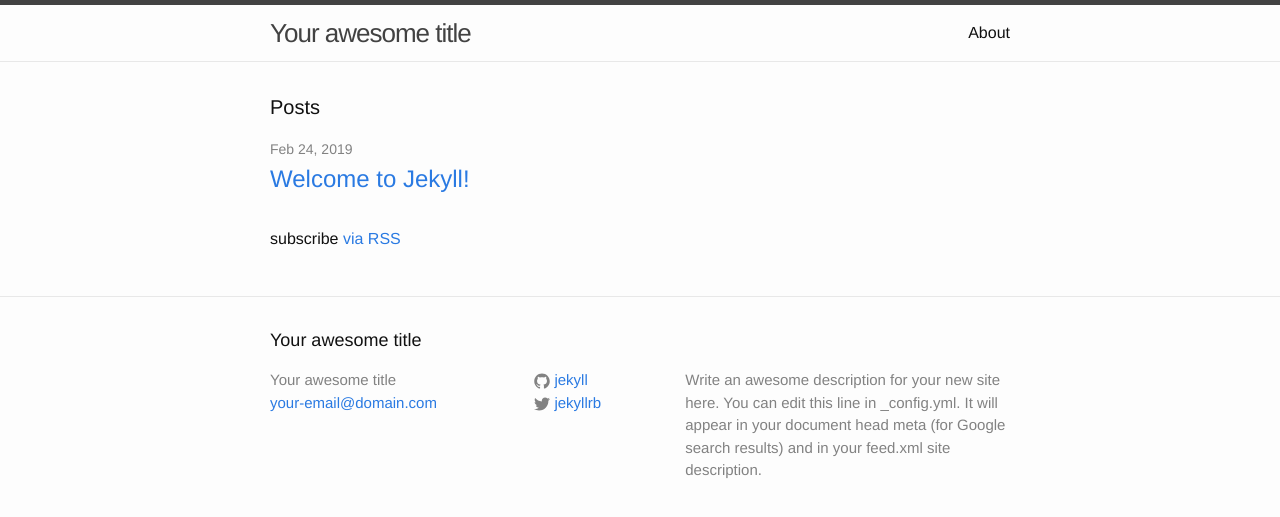
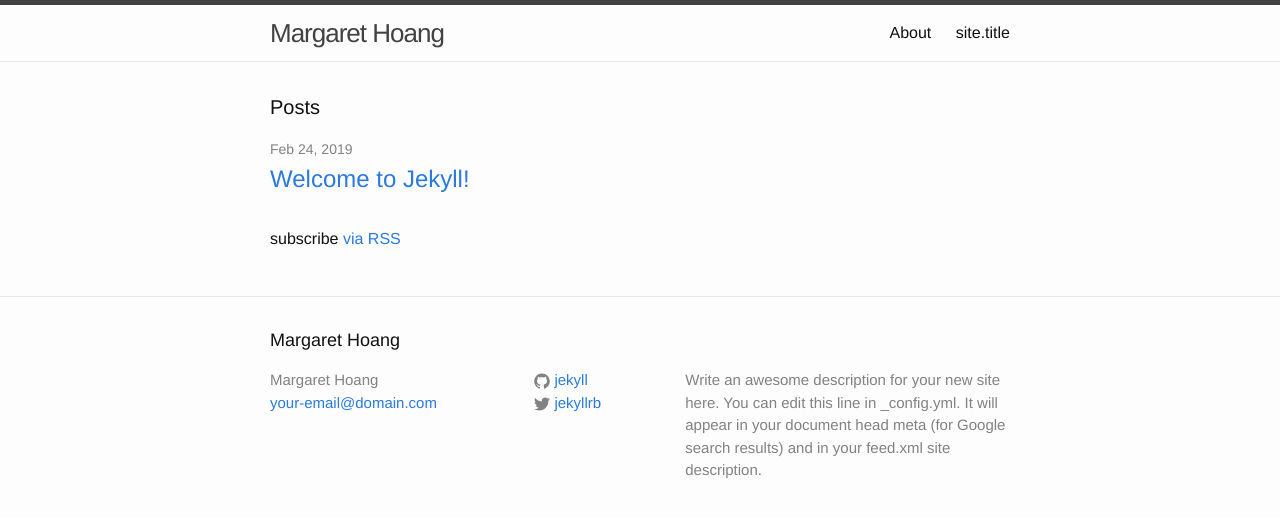
Before and after one commit to mmhoang/mmhoang, a Jekyll site: the page built from index.html, in a window 1280 px wide. Shown: the top 517 px of the page. Built offline with Jekyll 4.4.1, drawn with Linux system fonts in a browser that asks for light colours.

Commit message:
Updating index title

```diff
--- a/_config.yml
+++ b/_config.yml
@@ -6,7 +6,7 @@
 # 'jekyll serve'. If you change this file, please restart the server process.
 
 # Site settings
-title: Your awesome title
+title: Margaret Hoang
 email: your-email@domain.com
 description: > # this means to ignore newlines until "baseurl:"
   Write an awesome description for your new site here. You can edit this
--- a/index.html
+++ b/index.html
@@ -1,5 +1,6 @@
 ---
 layout: default
+title: site.title
 ---
 
 <div class="home">
```
